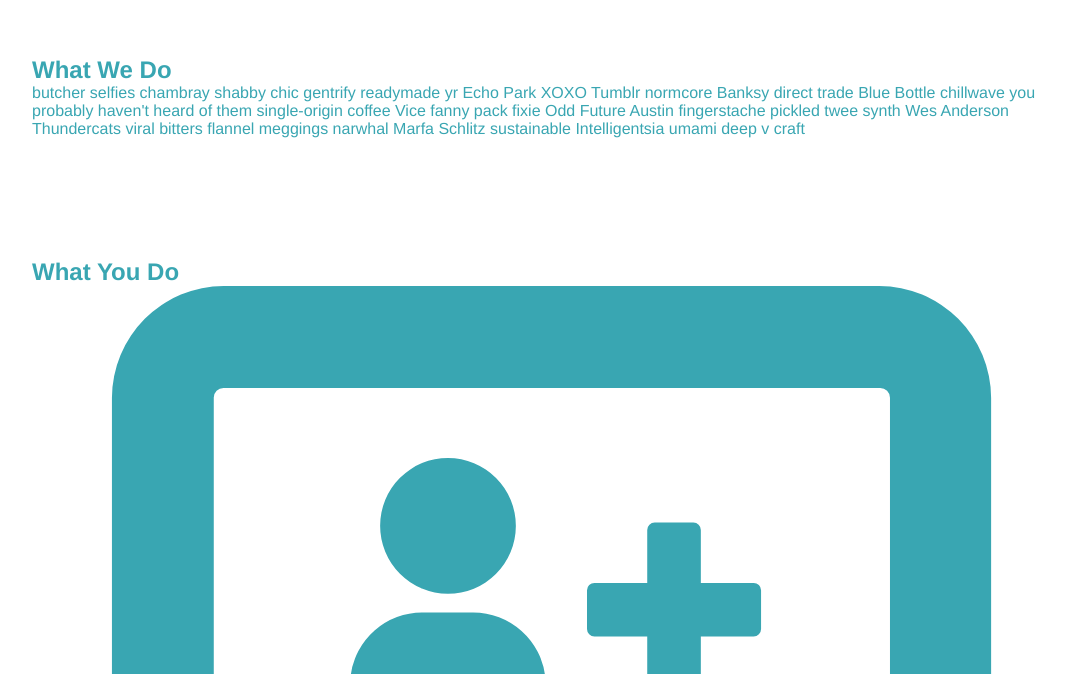
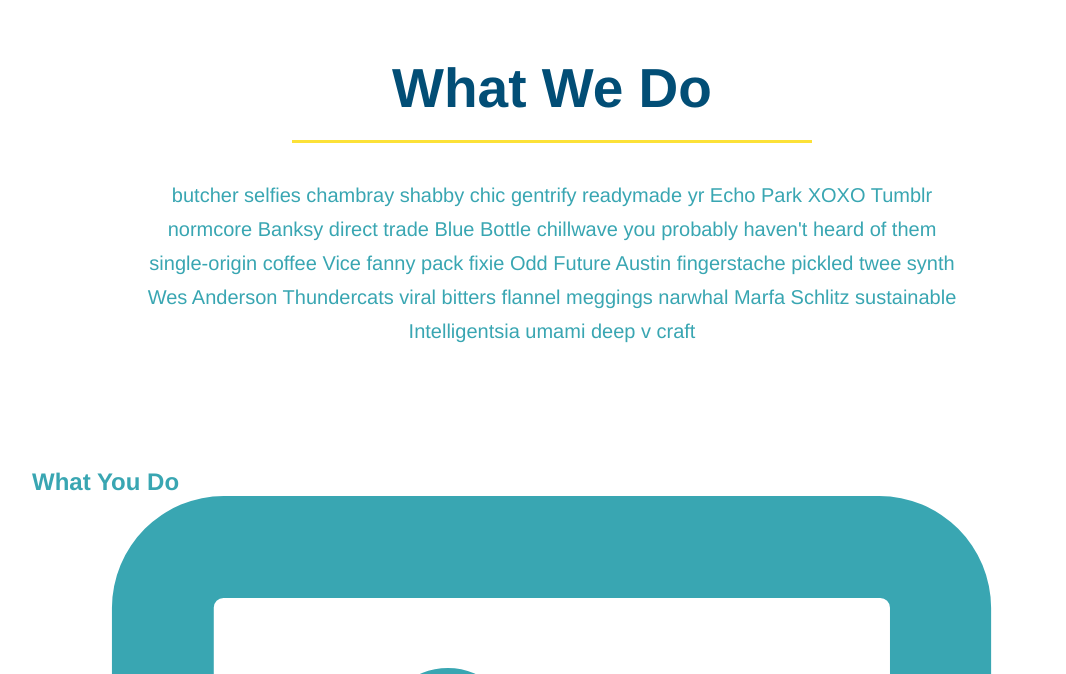
Before and after one commit to ASharkWithLazerbeams/onitshead, a plain HTML site: page Projects/Run Buddy.html in a window 1280 px wide. Shown: the part 866-1540 px from the top of the page, without its empty margins (88-1154 px from the left). Drawn offline with Linux system fonts and the light colour scheme.

Commit message:
style what we do section

```diff
--- a/Projects/Run Bud.css
+++ b/Projects/Run Bud.css
@@ -2,6 +2,25 @@
         margin: 0;
         padding: 0;
         box-sizing: border-box;
+        }
+        .intro {
+        text-align: center;
+        }
+        .intro h2 {
+        display: inline-block;
+        font-size: 55px;
+        color: #024e76;
+        margin-bottom: 35px;
+        padding: 0 100px 20px 100px;
+        border-bottom: 3px solid;
+        border-color: #fce138;
+        }
+        .intro p {
+        line-height: 1.7;
+        color: #39a6b2;
+        width: 80%;
+        font-size: 20px;
+        margin: 0 auto;
         }
         body {
         font-family: Helvetica, Arial, sans-serif;
--- a/Projects/Run Buddy.html
+++ b/Projects/Run Buddy.html
@@ -68,7 +68,7 @@
 </section>
 
 <!-- "what we do" section -->
-<section id= "what-we-do">
+<section id= "what-we-do" class="intro">
   <h2>What We Do</h2>
   <p>
     butcher selfies chambray shabby chic gentrify readymade yr Echo Park XOXO Tumblr normcore Banksy direct trade Blue Bottle chillwave you probably haven't heard of them single-origin coffee Vice fanny pack fixie Odd Future Austin fingerstache pickled twee synth Wes Anderson Thundercats viral bitters flannel meggings narwhal Marfa Schlitz sustainable Intelligentsia umami deep v craft
@@ -81,7 +81,7 @@
     <!-- insert this img element -->
     <h2>What You Do</h2>
     <img src="./assets/Images/step-1.svg" alt="" />
-    <div>h3>Step 1: Fill Out the Form Above.</h3>
+    <div>Step 1: Fill Out the Form Above.</h3>
       <p>You're already here, so why not?</p>
     </div>
 
```
